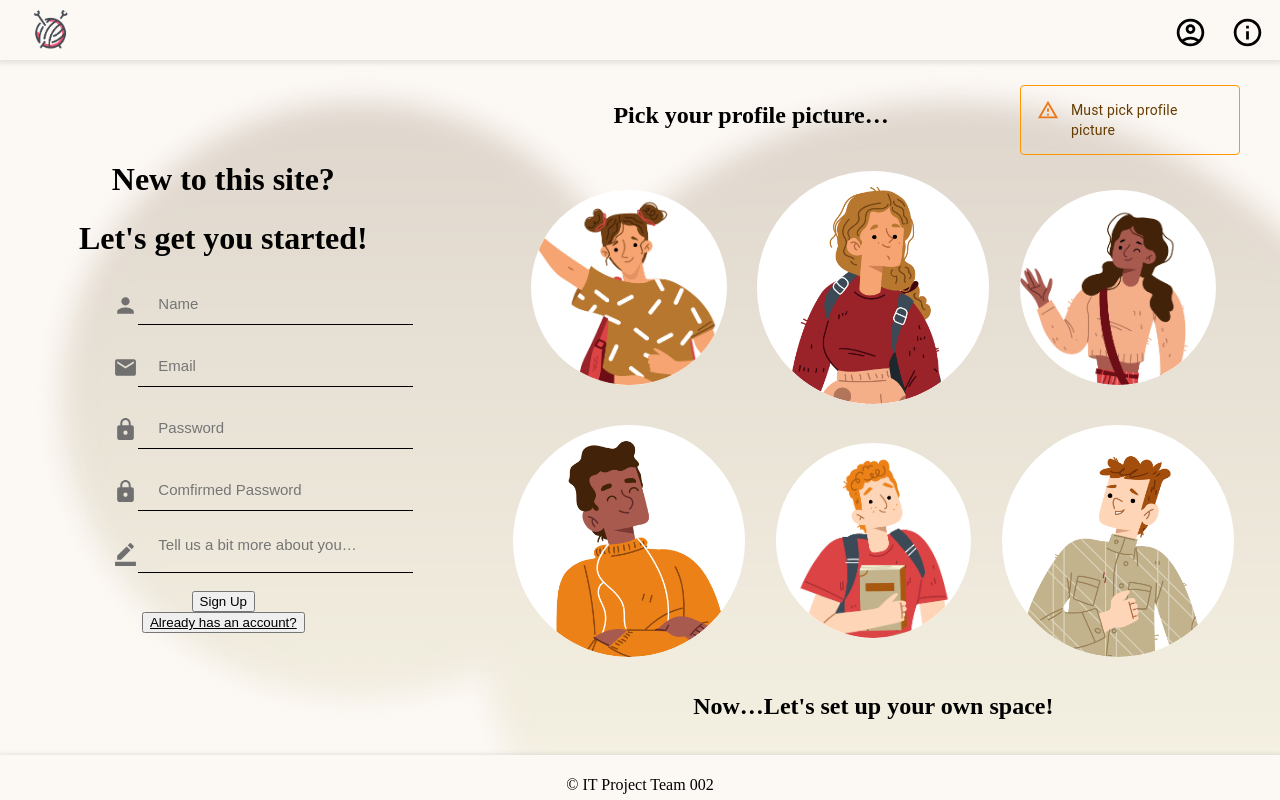
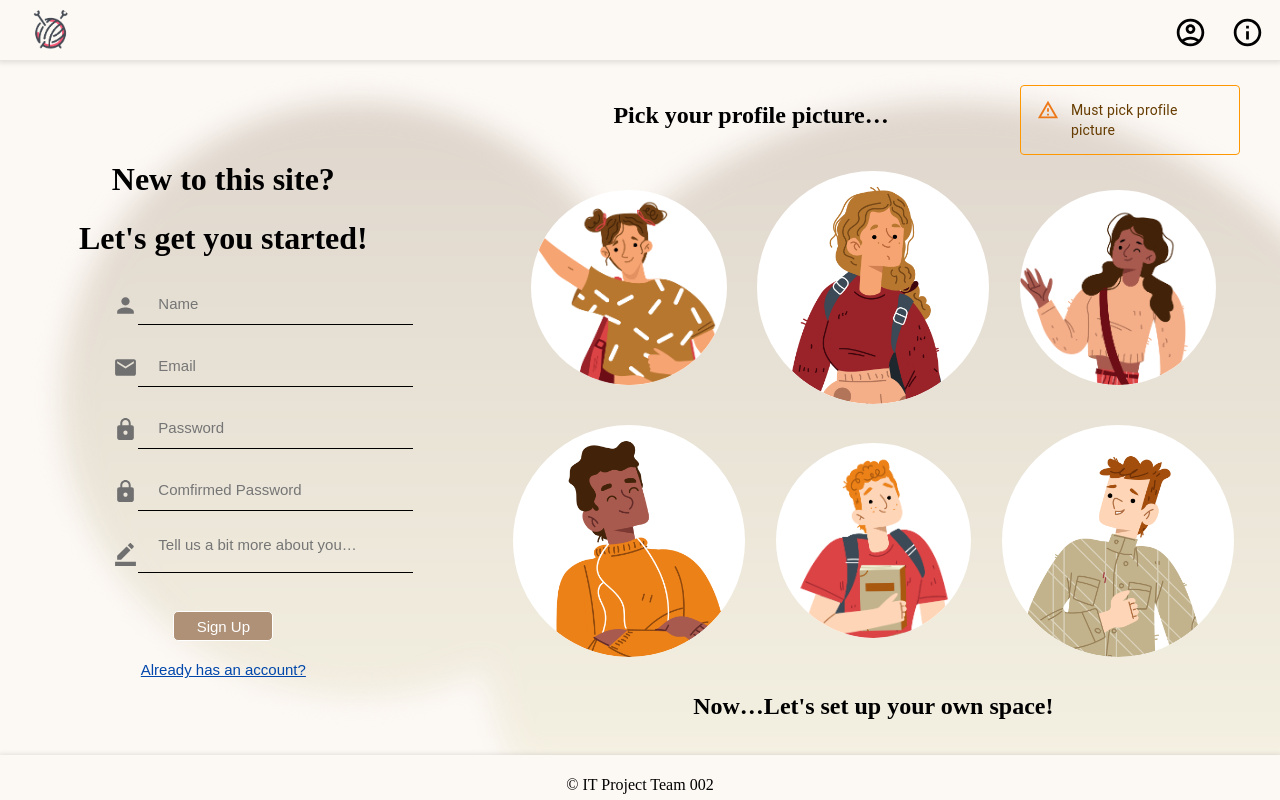
Before and after one commit to IT-Project-002/Frontend, a React (Create React App) app: page /user/register in a window 1280 px wide. Built offline with nearby package versions, Linux system fonts and the light colour scheme.

Commit message:
change all button css, upload selector

```diff
--- a/src/css/login.css
+++ b/src/css/login.css
@@ -46,6 +46,12 @@
   color:white;
   font-size:15px;
   margin:15px;
+}
+
+.signup-link {
+  font-family:Arial;
+  font-size:15px;
+  color:#0047AB;
 }
 
 /* ===================================================== */
--- a/src/css/register.css
+++ b/src/css/register.css
@@ -10,6 +10,23 @@
   grid-gap: 100px;
   padding: 10px;
   text-align: left;
+}
+
+.register-button {
+  border: 1px solid white;
+  width: 100px;
+  height: 30px;
+  border-radius: 5px;
+  background-color: #AF9177;
+  color:white;
+  font-size:15px;
+  margin:20px;
+}
+
+.register-signin {
+  font-family:Arial;
+  font-size:15px;
+  color:#0047AB;
 }
 
 /* ===================================================== */
--- a/src/css/upload.css
+++ b/src/css/upload.css
@@ -152,6 +152,17 @@
   margin-bottom: 5%;
 }
 
+.profile-button-container button {
+  border: 1px solid white;
+  width: 150px;
+  height: 30px;
+  border-radius: 5px;
+  background-color: #AF9177;
+  color:white;
+  font-size:15px;
+  margin:30px;
+  margin-left:25%;
+}
 
 /* ===================================================== */
 /* Responsive design */
--- a/src/pages/login.js
+++ b/src/pages/login.js
@@ -107,7 +107,7 @@ function Login() {
               <button type="submit">Log in</button>
             </div>
             <div>
-              <a href="/user/register">Sign Up</a>
+              <a className="signup-link" href="/user/register">Sign Up</a>
             </div>
           </form>
         </div>
--- a/src/pages/register.js
+++ b/src/pages/register.js
@@ -171,13 +171,11 @@ function Registration() {
               onChange={(e) => setBio(e.target.value)}
             />
           </div>
-          <button className="button" type="submit">
+          <button className="register-button" type="submit">
             Sign Up
           </button>
         </form>
-        <button>
-          <a href="/user/login">Already has an account?</a>
-        </button>
+        <a className="register-signin" href="/user/login">Already has an account?</a>
       </div>
       <div className="bubble-container">
         <h2 className="avatar-remindar">
```
